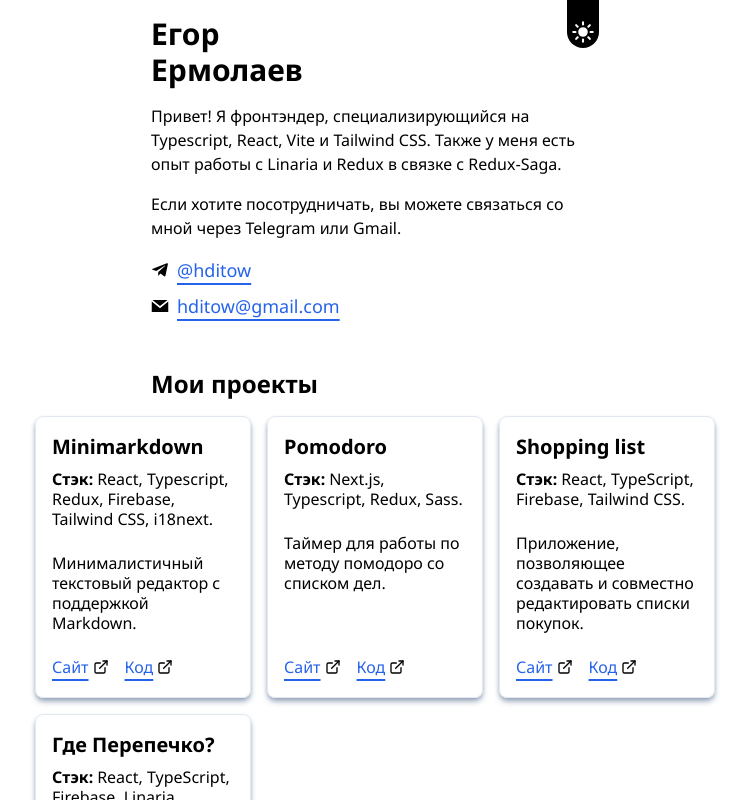
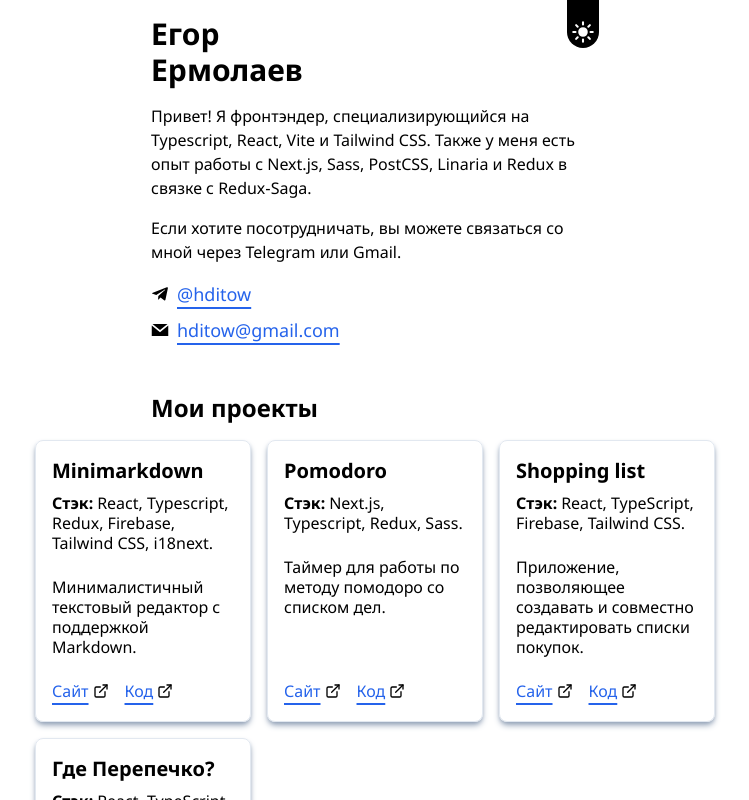
Before and after one commit to hdito/portfolio, a Next.js app: page / in a window 1280 px wide. Shown: the top 800 px of the page, without its empty margins (265-1014 px from the left). Built offline with nearby package versions, Linux system fonts and the light colour scheme.

Commit message:
Update the introduction

```diff
--- a/pages/index.tsx
+++ b/pages/index.tsx
@@ -17,8 +17,8 @@ export default function Portfolio() {
         </div>
         <p>
           Привет! Я фронтэндер, специализирующийся на Typescript, React, Vite и
-          Tailwind&nbsp;CSS. Также у меня есть опыт работы с Linaria и Redux в
-          связке с Redux&#8209;Saga.
+          Tailwind&nbsp;CSS. Также у меня есть опыт работы с Next.js, Sass,
+          PostCSS, Linaria и Redux в связке с Redux&#8209;Saga.
         </p>
         <p>
           Если хотите посотрудничать, вы можете связаться со мной через Telegram
```
